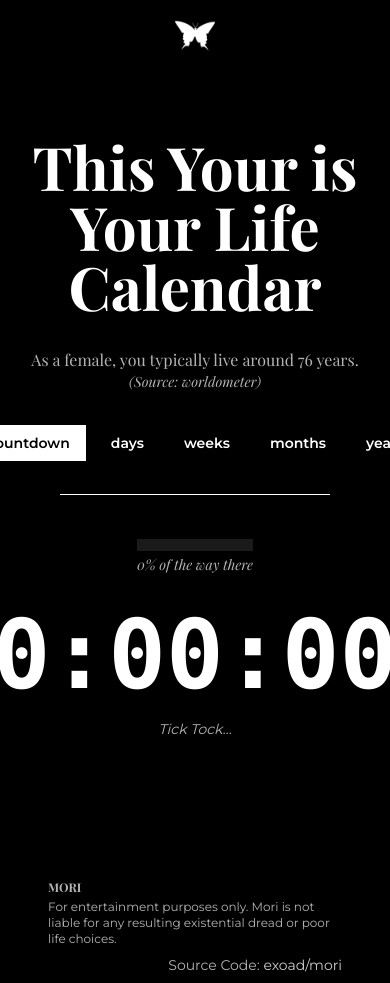
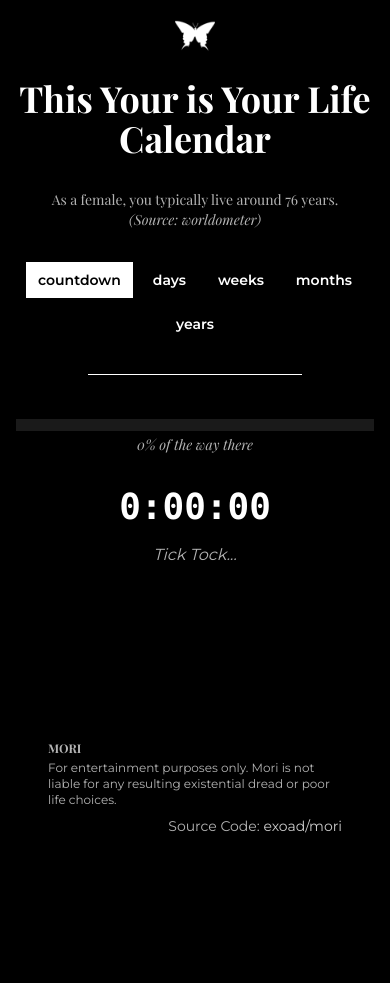
Before and after one commit to exoad/mori, a React (Vite) app: page /rep in a window 390 px wide. Both pictures are taken after a click on the button "countdown". After the commit the page ends 844 px from the top, so only its background shows below. Built offline with nearby package versions, Linux system fonts and the light colour scheme; a web font is replaced by a local one.

Commit message:
update with mobile friendly layout

```diff
--- a/src/App.tsx
+++ b/src/App.tsx
@@ -17,7 +17,7 @@ function AnimatedRoutes() {
         const raf = requestAnimationFrame(() => setEnter(true));
         return () => cancelAnimationFrame(raf);
     }, [location.pathname]);
-    return (
+        return (
         <div className="relative w-full min-h-screen overflow-hidden">
             <div
                 key={renderKey}
--- a/src/components/MultiToggleButton.tsx
+++ b/src/components/MultiToggleButton.tsx
@@ -12,7 +12,9 @@ export default function MultiToggle<T extends string>({
     className = "",
 }: Readonly<MultiToggleProps<T>>) {
     return (
-        <div className={`flex items-center ${className}`}>
+        <div
+            className={`flex flex-wrap items-center justify-center gap-2 max-w-full ${className}`}
+        >
             {options.map((opt) => {
                 const selected = value === opt;
                 return (
@@ -21,7 +23,11 @@ export default function MultiToggle<T extends string>({
                         type="button"
                         aria-pressed={selected}
                         onClick={() => onChange(opt)}
-                        className={`px-4 py-2 text-sm font-semibold transition-colors duration-150 border ${selected ? "bg-white text-black" : "bg-transparent text-white border-none"}`}
+                        className={`px-3 py-2 text-sm font-semibold transition-colors duration-150 whitespace-nowrap ${
+                            selected
+                                ? "bg-white text-black"
+                                : "bg-transparent text-white border-none"
+                        }`}
                     >
                         {opt}
                     </button>
--- a/src/pages/Rep.tsx
+++ b/src/pages/Rep.tsx
@@ -104,16 +104,36 @@ export default function Rep() {
         total > 0
             ? Math.max(0, Math.min(100, Math.round((elapsed / total) * 100)))
             : 0;
+
+    const [winWidth, setWinWidth] = useState<number>(
+        typeof window !== "undefined" ? window.innerWidth : 1024
+    );
+    useEffect(() => {
+        const onResize = () => setWinWidth(window.innerWidth);
+        window.addEventListener("resize", onResize);
+        return () => window.removeEventListener("resize", onResize);
+    }, []);
+
+    const effectiveCellSize = useMemo(() => {
+        if (winWidth < 420)
+            return view === "weeks" ? 4 : view === "months" ? 8 : cellSize;
+        if (winWidth < 640)
+            return view === "weeks" ? 5 : view === "months" ? 10 : cellSize;
+        return cellSize;
+    }, [winWidth, view, cellSize]);
+
+    const sizeForGrid =
+        view === "weeks" || view === "months" ? effectiveCellSize : cellSize;
     return (
         <Scaffold>
-            <Column gap={8} className="py-16 px-6 md:px-0 md:py-0">
-                <h1 className="text-6xl font-bold text-white text-center">
+            <Column gap={8} className="mb-10">
+                <h1 className="text-4xl md:text-6xl font-bold text-white text-center">
                     {username
                         ? `${username}'s Life Calendar`
                         : "This Your is Your Life Calendar"}
                 </h1>
                 <Column className="text-white/70 text-center">
-                    <span className="text-base">
+                    <span className="md:text-base text-sm">
                         {gender === "Male"
                             ? `As a male, you are statistically expected to live for ${mortalityStats.male} years.`
                             : `As a female, you typically live around ${mortalityStats.female} years.`}{" "}
@@ -122,7 +142,7 @@ export default function Rep() {
                         (Source: {mortalityStats.source})
                     </span>
                 </Column>
-                <div className="flex gap-2">
+                <div className="w-full">
                     <MultiToggle
                         options={[
                             "countdown",
@@ -133,13 +153,13 @@ export default function Rep() {
                         ]}
                         value={view}
                         onChange={(v) => setView(v)}
-                        className="gap-2 font-montserrat"
+                        className="font-montserrat"
                     />
                 </div>
                 <Divider />
                 {!loading && (
-                    <div className="w-full max-w-2xl mx-auto flex flex-col sm:flex-row items-center gap-4">
-                        <div className="flex-1 text-center sm:text-left">
+                    <div className="w-full flex flex-col gap-4">
+                        <div className="text-center">
                             <Column mainAxisAlignment="start">
                                 {view !== "countdown" ? (
                                     <>
@@ -166,7 +186,7 @@ export default function Rep() {
                                 )}
                             </Column>
                             <div className="mt-3">
-                                <div className="h-3 bg-white/10 overflow-hidden">
+                                <div className="h-3 bg-white/10">
                                     <div
                                         aria-hidden
                                         className={`h-full bg-gradient-to-r from-rose-800 via-amber-400 to-amber-100`}
@@ -210,8 +230,8 @@ export default function Rep() {
                                 <div
                                     className="grid max-w-[90dvw] gap-1.5"
                                     style={{
-                                        gridTemplateColumns: `repeat(auto-fill, minmax(${cellSize}px, 1fr))`,
-                                        gridAutoRows: `${cellSize}px`,
+                                        gridTemplateColumns: `repeat(auto-fill, minmax(${sizeForGrid}px, 1fr))`,
+                                        gridAutoRows: `${sizeForGrid}px`,
                                     }}
                                 >
                                     {Array.from({ length: total }).map(
@@ -266,7 +286,7 @@ export function CountdownProgress({
         return () => clearInterval(id);
     }, [deathDate]);
     return (
-        <div className="flex flex-col gap-4 w-full max-w-2xl mx-auto text-center text-8xl font-mono font-bold text-white">
+        <div className="flex flex-col gap-4 w-full text-center text-4xl md:text-6xl lg:text-8xl font-mono font-bold text-white">
             {(() => {
                 const total = Math.floor(Math.max(0, secondsLeft));
                 const two = (n: number) => String(n).padStart(2, "0");
@@ -274,7 +294,7 @@ export function CountdownProgress({
                     Math.floor((total % 3600) / 60)
                 )}:${two(total % 60)}`;
             })()}
-            <div className="text-white/70 text-sm italic font-normal font-montserrat">
+            <div className="text-white/70 text-base md:text-sm italic font-normal font-montserrat">
                 Tick Tock...
             </div>
         </div>
```
Also changed, not shown: 7 other files (tests, documents, lock files or other folders).
